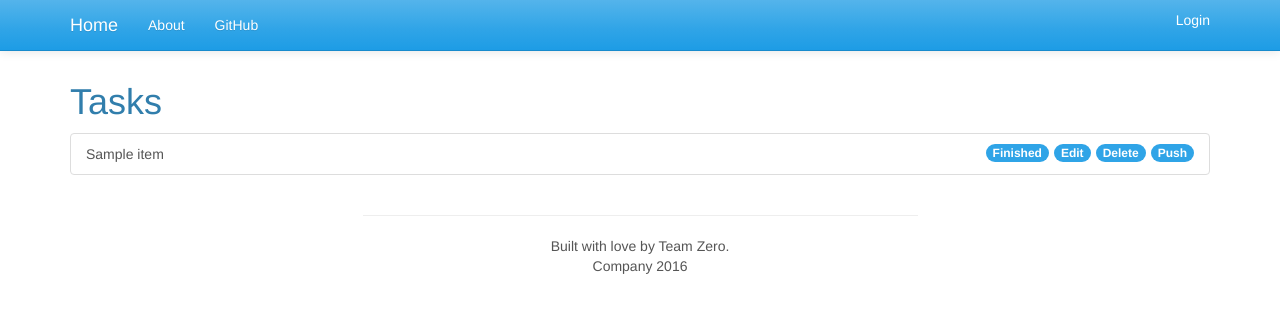
After one commit to SuitPotato/TeamZero, a Python web app: template TeamZero/templates/task_store.html in a window 1280 px wide. The commit adds this page. Shown: the top 313 px of the page. Run offline with Jinja, Linux system fonts and the light colour scheme; the template is opened without the code that fills it: most values are stand-ins (such as "Sample title", 1, 10 or a date in 2020); some libraries are stand-ins or nearby versions.

Commit message:
Task browse page
Created task browsing page based on knowledge page that Keith just added

```diff
--- a/TeamZero/handlers/__init__.py
+++ b/TeamZero/handlers/__init__.py
@@ -11,3 +11,4 @@ from loggedout_page import LoggedOutPage
 from store_handler import StoreHandler
 from store_user import StoreUser
 from store_knowledge import StoreKnowledge
+from store_task import StoreTask
--- a/TeamZero/main.py
+++ b/TeamZero/main.py
@@ -17,7 +17,7 @@
 import webapp2
 from handlers import IndexPage, NewItem, LoginPage, ItemInput, LogoutPage
 from handlers import About, LoggedInPage, LoggedOutPage, Success
-from handlers import StoreHandler, StoreUser, StoreKnowledge
+from handlers import StoreHandler, StoreUser, StoreKnowledge, StoreTask
 
 app = webapp2.WSGIApplication([
     ('/newitem', NewItem),
@@ -31,5 +31,6 @@ app = webapp2.WSGIApplication([
 	('/success', Success),
 	('/store', StoreHandler),
 	('/userprofile', StoreUser),
-	('/knowledge', StoreKnowledge)
+	('/knowledge', StoreKnowledge),
+	('/task', StoreTask)
 ], debug=True)
--- a/TeamZero/templates/base.html
+++ b/TeamZero/templates/base.html
@@ -116,7 +116,7 @@
         <li><a href="#">Project</a></li>
         <li><a href="/store">Task List</a></li>
         <li><a href="/newitem">Add Task</a></li>
-        <li><a href="#">Browse Tasks</a></li>
+        <li><a href="/task">Browse Tasks</a></li>
         <li><a href="/store">Knowledge List</a></li>
         <li><a href="/newitem">Add Knowledge</a></li>
         <li><a href="/knowledge">Browse Knowledge</a></li>
--- /dev/null
+++ b/TeamZero/templates/task_store.html
@@ -0,0 +1,22 @@
+
+{% extends "base.html" %}
+{% block nav %}
+
+{% endblock %}
+{% block content %}
+      <h1>Tasks</h1>
+		<div>
+			<div class="list-group">
+				{% for item in items %}
+				<a href="/details" class="list-group-item">
+			    {{item.name}}
+			    <span href="/push" class="badge">Push</span>
+			    <span href="/delete" class="badge">Delete</span>
+			    <span href="/edit" class="badge">Edit</span>
+			    <span href="/finished" class="badge">Finished</span>
+				</a>
+				{% endfor %}
+			</div>
+
+		</div>
+{% endblock %}
```
Also changed, not shown: TeamZero/handlers/store_task.py (added, +15 -0 lines).
